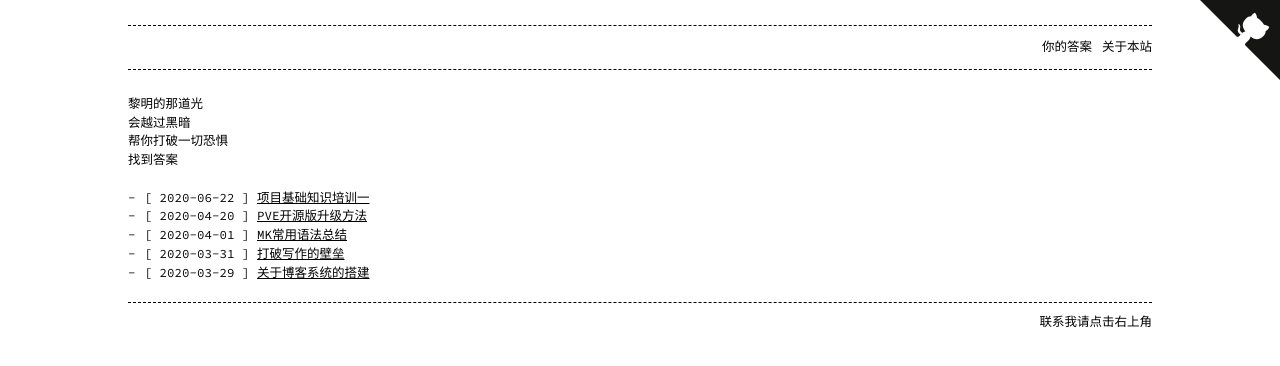
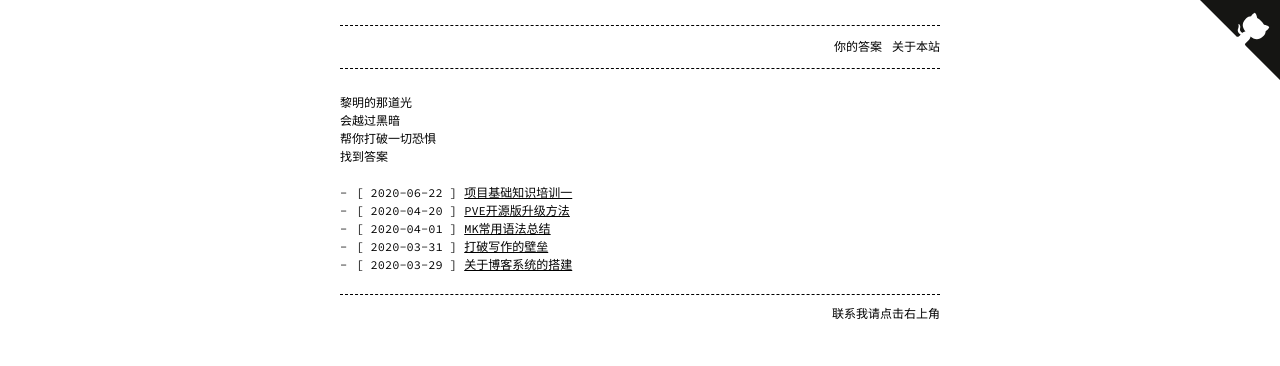
Before and after one commit to chldong/chldong.github.io, a Jekyll site: the page built from index.md, in a window 1280 px wide. Shown: the top 366 px of the page. Built offline with Jekyll 4.4.1, drawn with Linux system fonts in a browser that asks for light colours; a script that is not in the unit is left out.

Commit message:
宽度修改测试

```diff
--- a/_sass/base.scss
+++ b/_sass/base.scss
@@ -9,7 +9,7 @@ $base-font-size:       12.5px !default;
 $mobile-font-size:     12px !default;
 $base-line-height:     1.5 !default;
 $container-width:      90% !default;
-$container-max-width:  1024px !default;
+$container-max-width:  600px !default;
 
 /**
  * Global
@@ -20,7 +20,7 @@ p, ul, ol { margin: 0px;  color: var(--text-color); }
 a { text-decoration: underline;  color: var(--link-color); }
 a:hover { color: var(--background-color); background-color: var(--base-color); }
 .primary-text { color: var(--primary-color); }
-@media only screen and (max-device-width: 500px) { * { font-size: $mobile-font-size !important; } }
+@media only screen and (max-device-width: 1024px) { * { font-size: $mobile-font-size !important; } }
 /*h1:before { content: "#";  margin-right: 9px; }
 h2:before { content: "##";  margin-right: 9px; }
 h3:before { content: "###";  margin-right: 9px; }
```
